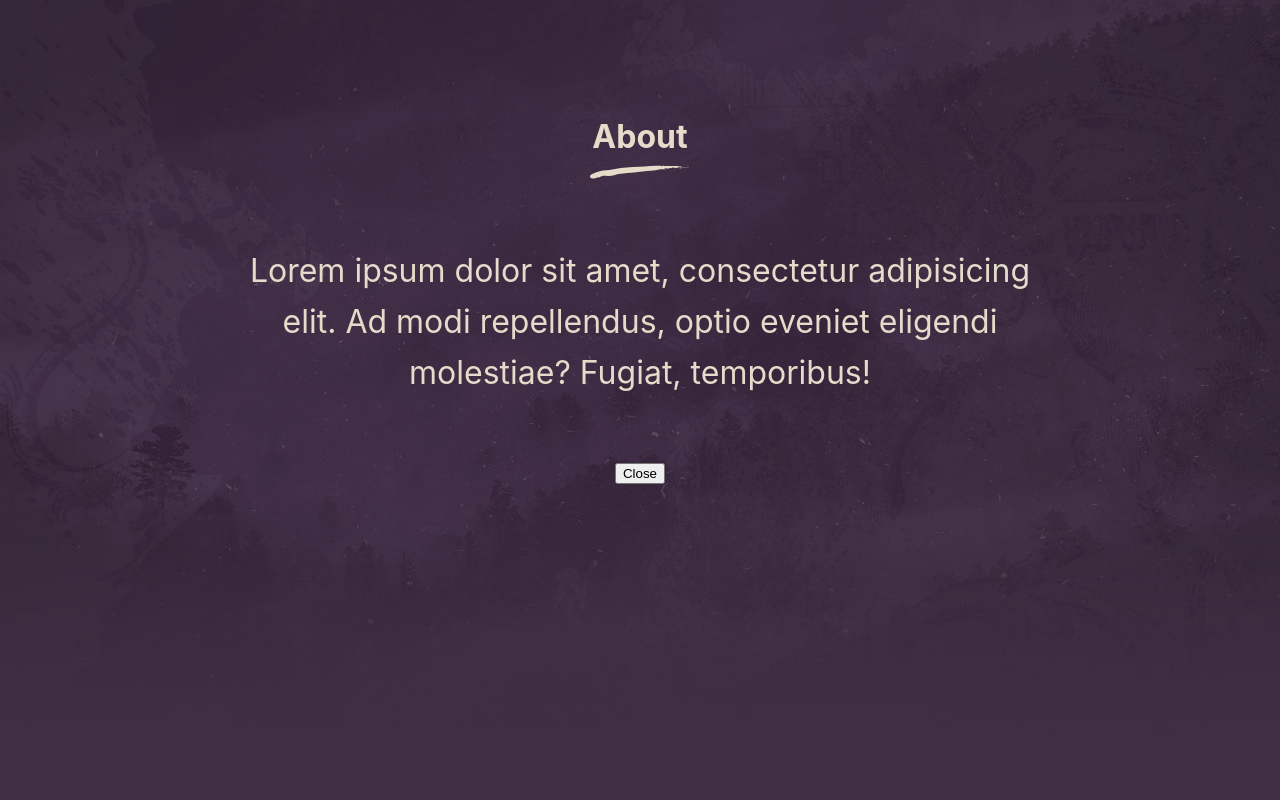
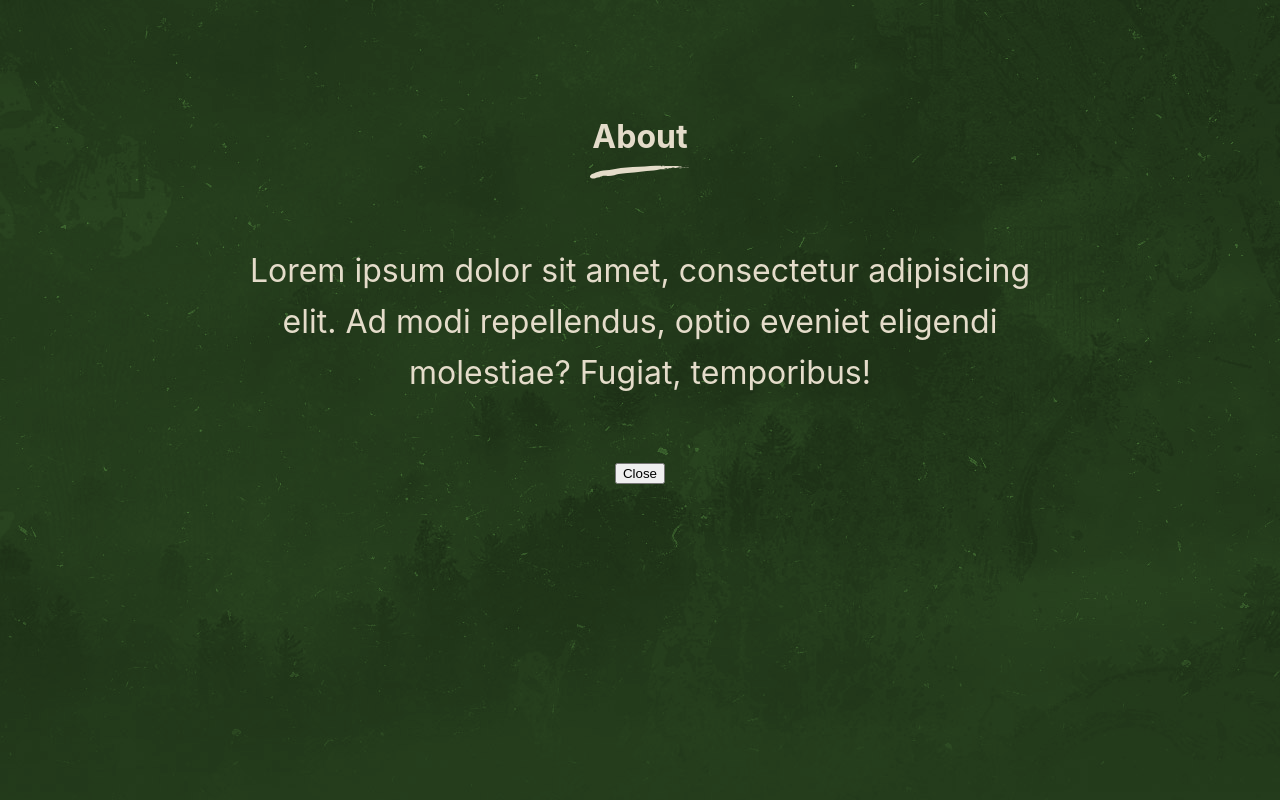
Before and after one commit to wilfvernon/wv-personal-site, a React (Create React App) app in the folder personal/: page / in a window 1280 px wide. Both pictures are taken after a click on the element "About". Built offline with nearby package versions, Linux system fonts and the light colour scheme; a web font is replaced by a local one.

Commit message:
different coloured transitions added and links

```diff
--- a/personal/src/App.js
+++ b/personal/src/App.js
@@ -20,7 +20,7 @@ function App() {
         setModalContent={setModalContent}
       />
     <div className={`cd-transition-layer ${modal? "opening visible":"closing"}`}>
-      <div className="bg-layer"></div>
+      <div className={`bg-layer ${modalContent}`}></div>
     </div>
     </div>
   );
--- a/personal/src/InkTransition.css
+++ b/personal/src/InkTransition.css
@@ -61,13 +61,21 @@ Primary style
     height: 100%;
     width: 100%;
     overflow: hidden;
-    background: #402f44 url(/ink-img/modal-bg.jpg) no-repeat center center;
     background-size: cover;
     opacity: 0;
     visibility: hidden;
     -webkit-transition: opacity 0.3s 0s, visibility 0s 0.3s;
     -moz-transition: opacity 0.3s 0s, visibility 0s 0.3s;
     transition: opacity 0.3s 0s, visibility 0s 0.3s;
+  }
+
+  .cd-modal.Projects{
+    background: #402f44 url(/ink-img/modal-bg.jpg) no-repeat center center;
+
+  }
+
+  .cd-modal.About{
+    background: #402f44 url(/ink-img/modal-bg-About.png) no-repeat center center;
   }
   .cd-modal .modal-content {
     height: 100%;
@@ -174,7 +182,7 @@ Primary style
     visibility: hidden;
     overflow: hidden;
   }
-  .cd-transition-layer .bg-layer {
+  .cd-transition-layer .bg-layer.Projects {
     position: absolute;
     left: 50%;
     top: 50%;
@@ -183,13 +191,30 @@ Primary style
     -ms-transform: translateY(-50%) translateX(-2%);
     -o-transform: translateY(-50%) translateX(-2%);
     transform: translateY(-50%) translateX(-2%);
-    /* its dimentions will be overwritten using jQuery to proportionally fit the viewport */
     height: 100%;
     /* our sprite is composed of 25 frames */
     width: 2500%;
     background: url(/ink-img/ink.png) no-repeat 0 0;
     background-size: 100% 100%;
   }
+
+  .cd-transition-layer .bg-layer.About {
+    position: absolute;
+    left: 50%;
+    top: 50%;
+    -webkit-transform: translateY(-50%) translateX(-2%);
+    -moz-transform: translateY(-50%) translateX(-2%);
+    -ms-transform: translateY(-50%) translateX(-2%);
+    -o-transform: translateY(-50%) translateX(-2%);
+    transform: translateY(-50%) translateX(-2%);
+    height: 100%;
+    /* our sprite is composed of 25 frames */
+    width: 2500%;
+    background: url(/ink-img/ink-About.png) no-repeat 0 0;
+    background-size: 100% 100%;
+  }
+
+
   .cd-transition-layer.visible {
     opacity: 1;
     visibility: visible;
--- a/personal/src/components/InfoModal.js
+++ b/personal/src/components/InfoModal.js
@@ -7,7 +7,7 @@ const InfoModal = (props) => {
         props.setModalContent("")
     }
     return (
-        <div className={`cd-modal ${props.visible ? 'visible' : ''}`}>
+        <div className={`cd-modal ${props.visible ? 'visible' : ''} ${props.content}`}>
             <div className="modal-content">
                <h1>{props.content}</h1>
 
--- a/personal/src/components/Menu.js
+++ b/personal/src/components/Menu.js
@@ -11,8 +11,8 @@ const Menu = (props) => {
         <div id="Menu">
             <h3 onClick={handleClick} value="About">About</h3>
             <h3 onClick={handleClick} value="Projects">Projects</h3>
-            <h3 onClick={handleClick} value="Blog">Blog</h3>
-            <h3 onClick={handleClick} value="Resume">Resume</h3>
+            <h3 value="Blog"><a href="https://scheduledprogramming937331789.wordpress.com/">Blog</a></h3>
+            <h3 value="Resume"><a href="https://docs.google.com/document/d/1ejnJOxgDcL9TH5s_8FQTykbnsGuOPN06pzAOICVtUNA/edit?usp=sharing">Resume</a></h3>
         </div>
     );
 }
```
Also changed, not shown: personal/public/ink-img/ink-About.png (added), personal/public/ink-img/modal-bg-About.png (added).
